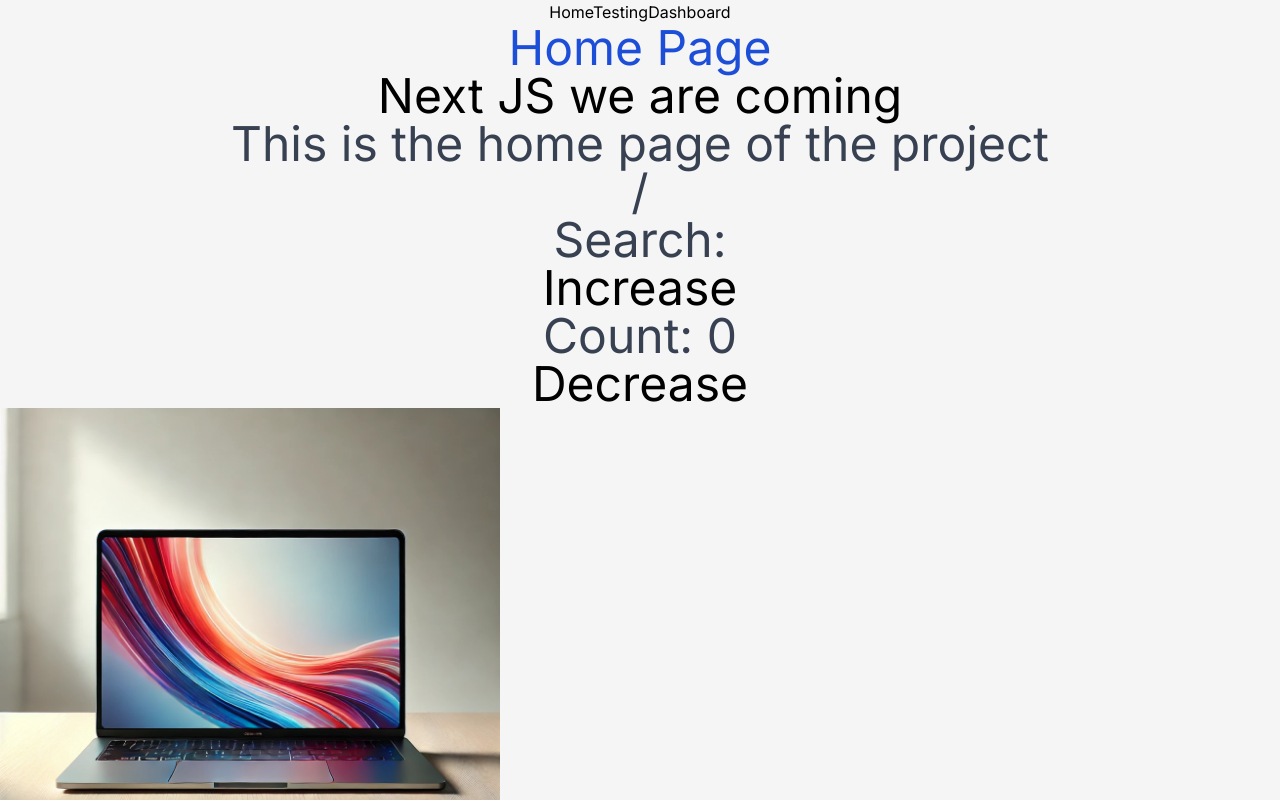
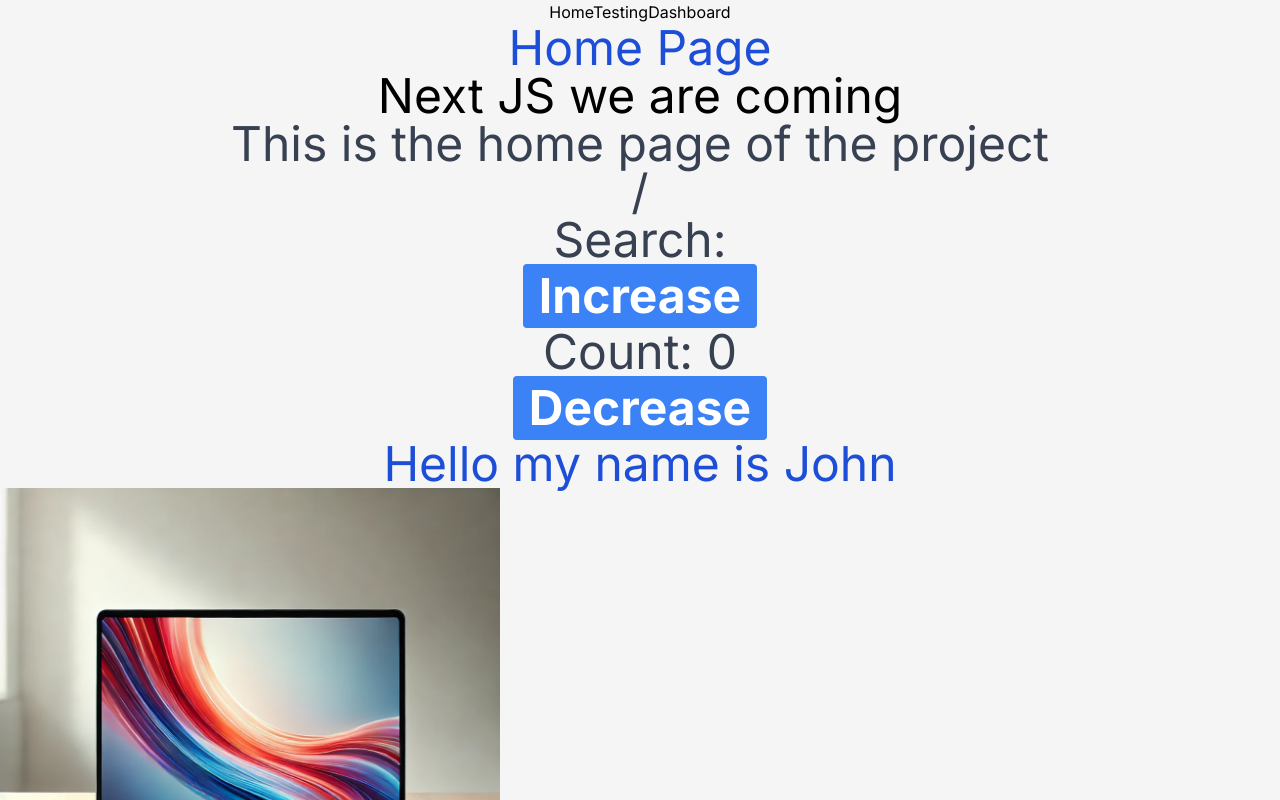
Before and after one commit to Andrewx24/project-name, a Next.js app: page / in a window 1280 px wide. Shown: the top 800 px of the page. Built offline with nearby package versions, Linux system fonts and the light colour scheme; a web font is replaced by a local one.

Commit message:
first update

```diff
--- a/app/(auth)/sign-in/page.tsx
+++ b/app/(auth)/sign-in/page.tsx
@@ -0,0 +1,9 @@
+
+
+export default function SignIn() {
+  return (
+    <div>
+      <h1> Sign in Page</h1>
+    </div>
+  )
+}
--- a/app/(auth)/sign-up/page.tsx
+++ b/app/(auth)/sign-up/page.tsx
@@ -0,0 +1,9 @@
+
+
+export default function SignUp() {
+  return (
+    <div>
+      <h1> Sign up Page</h1>
+    </div>
+  )
+}
--- a/app/(root)/(home)/page.tsx
+++ b/app/(root)/(home)/page.tsx
@@ -1,7 +1,7 @@
 import Image from "next/image";
 import Search from "../testing/search";
 import Button from "@/ui/componets/Button";
-
+import Names from "@/ui/componets/Names";
 export default function Home() {
   return (
     <div className=" text-center text-5xl">
@@ -11,6 +11,7 @@ export default function Home() {
       <p> This is the home page of the project</p>
       <Search/>
       <Button />
+      <Names name="John"/>
       <Image
       src="/laptop.png"
       alt="Picture of the author"
--- a/app/layout.tsx
+++ b/app/layout.tsx
@@ -1,6 +1,6 @@
 import type { Metadata } from "next";
 import {inter} from '@/ui/fonts';
-import '@/styles/globals.css'
+import   '@/styles/globals.css'
 import Navbar from "@/ui/componets/Navbar";
 import Footer from "@/ui/componets/Footer";
 
@@ -19,7 +19,7 @@ export default function RootLayout({
   return (
     <html lang="en">
   <body className={inter.className}>
-        <Navbar/>
+        <Navbar />
 
 
      {children}
--- a/lib/data.ts
+++ b/lib/data.ts
@@ -12,7 +12,7 @@ interface Person {
 const person:Person = {
     name : "abc",
     age : 23
-    status:"active"
+
 }
 
 type PersonType = { name : string, age : number};
@@ -20,5 +20,6 @@ type PersonType = { name : string, age : number};
 const person2:PersonType = {
     name : "abc",
     age : 23
+}
 
  export default a;
--- a/tailwind.config.ts
+++ b/tailwind.config.ts
@@ -5,6 +5,10 @@ const config: Config = {
     "./pages/**/*.{js,ts,jsx,tsx,mdx}",
     "./components/**/*.{js,ts,jsx,tsx,mdx}",
     "./app/**/*.{js,ts,jsx,tsx,mdx}",
+    "./styles/**/*.{js,ts,jsx,tsx,mdx}",
+    "./ui/**/*.{js,ts,jsx,tsx,mdx}",
+    "./ui/componets/**/*.{js,ts,jsx,tsx,mdx}",
+
   ],
   theme: {
     extend: {
--- a/ui/componets/Button.tsx
+++ b/ui/componets/Button.tsx
@@ -1,17 +1,20 @@
 'use client';
-import '@/styles/globals.css'
-import React, {useState} from 'react'
+import React, { useState } from 'react';
 
 const Button = () => {
     const [count, setCount] = useState(0);
-  return (
-    <div>
 
-        <button  className='btn'   onClick={() => setCount(count + 1)}>Increase</button>
-        <p>Count: {count}</p>
-        <button className='btn' onClick={() => setCount(count - 1)}>Decrease</button>
+    return (
+        <div>
+            <button className="btn" onClick={() => setCount(count + 1)}>
+                Increase
+            </button>
+            <p>Count: {count}</p>
+            <button className="btn" onClick={() => setCount(count - 1)}>
+                Decrease
+            </button>
         </div>
-  )
+    );
 }
 
-export default Button
+export default Button;
--- /dev/null
+++ b/ui/componets/Names.tsx
@@ -0,0 +1,11 @@
+import React from 'react'
+
+const Names = (props) => {
+  return (
+    <div>
+        <h1> Hello my name is {props.name}</h1>
+    </div>
+  )
+}
+
+export default Names
```
